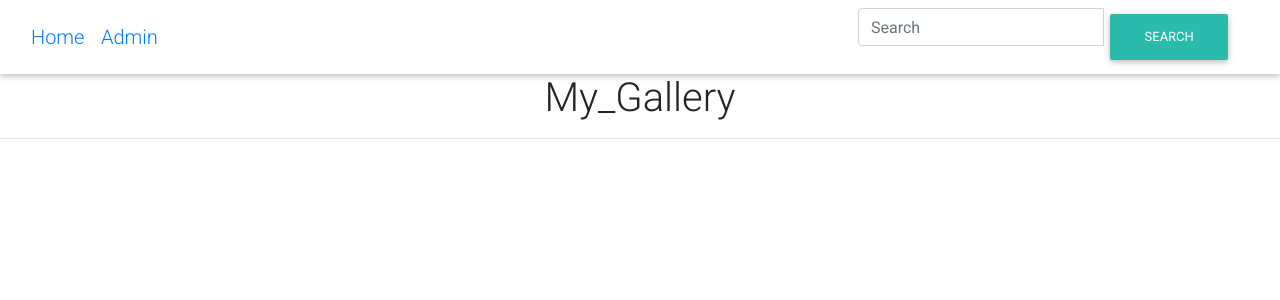
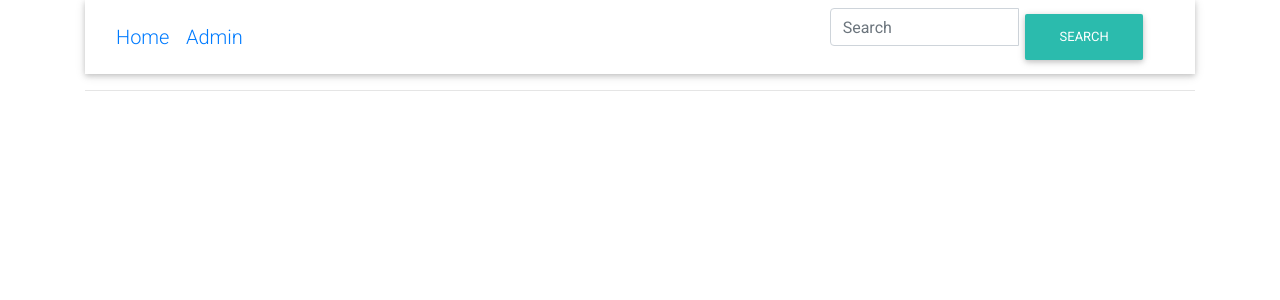
Before and after one commit to David5627/My_Gallary, a Django app: page / in a window 1280 px wide. Shown: the top 300 px of the page. Run offline with Django 3.2, Linux system fonts and the light colour scheme; data that the repository does not hold is empty; some libraries are stand-ins or nearby versions.

Commit message:
make changes

```diff
--- a/pictures/templates/photos.html
+++ b/pictures/templates/photos.html
@@ -4,16 +4,16 @@
 <head>
     <meta charset="UTF-8">
     <meta name="viewport" content="width=device-width, initial-scale=1.0">
-    <title>Gallery</title>
+    <title></title>
 </head>
 
 <body>
-    <div class="" style="font-size: 20px;">
+    <div class="container" style="font-size: 20px;">
         {%extends 'base.html' %}
 
         {% block content %}
         {{block.super}}
-        <h1 class='text-center'> My_Gallery</h1>
+        <h1 class='text-center'></h1>
         {%for location in locations %}
         <a href="/location/{{location.locationName}}" class="pl-3"> {{location.locationName}}</a>
         {%endfor%}
@@ -59,7 +59,7 @@
                                         <div class="col-sm">Category: {{pic.imageCategory}}</div>
                                     </div>
 
-                                    <button type="button" class="btn btn-secondary" data-dismiss="modal">Close</button>
+                                    <button type="button" class="btn btn-secondary" data-dismiss="modal">Exit</button>
                                 </div>
                             </div>
                         </div>
```
Also changed, not shown: Mae_Gallary/settings.py (+15 -15 lines), pictures/templates/search.html (+4 -4 lines).
